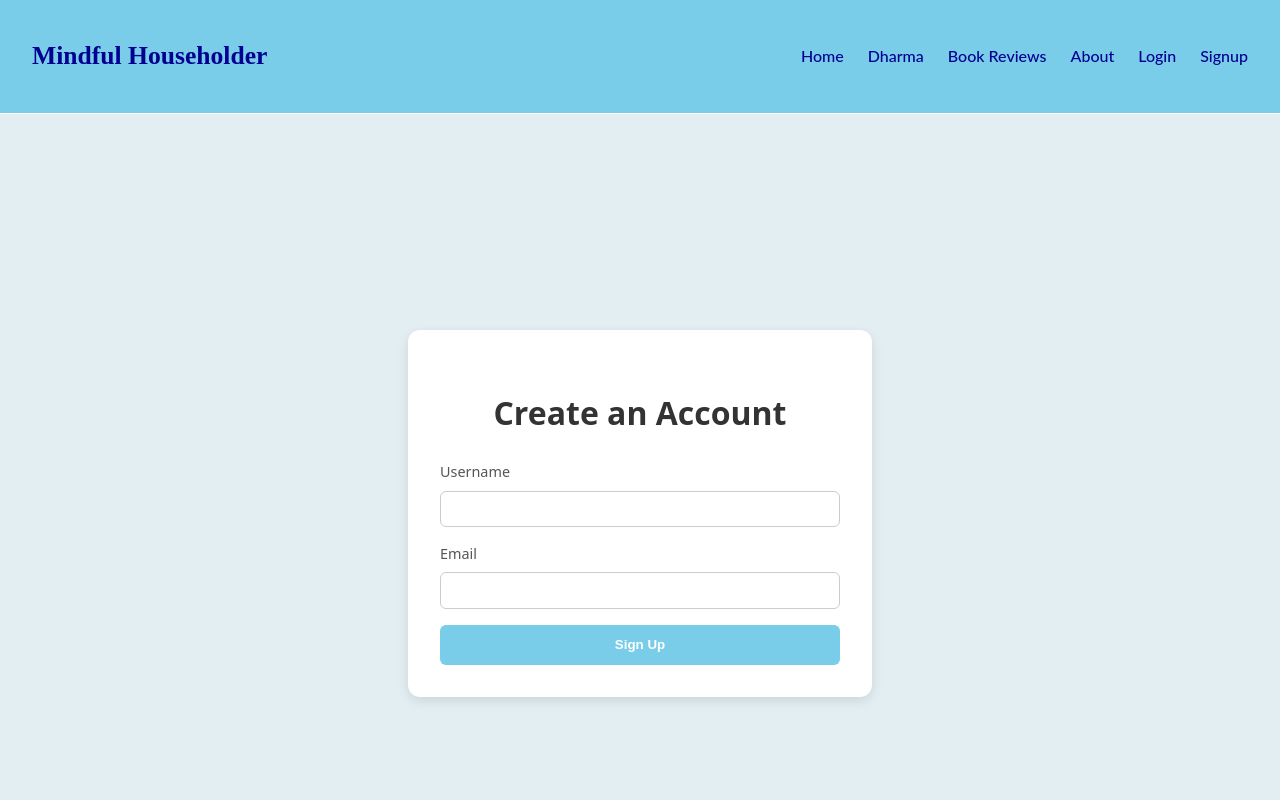
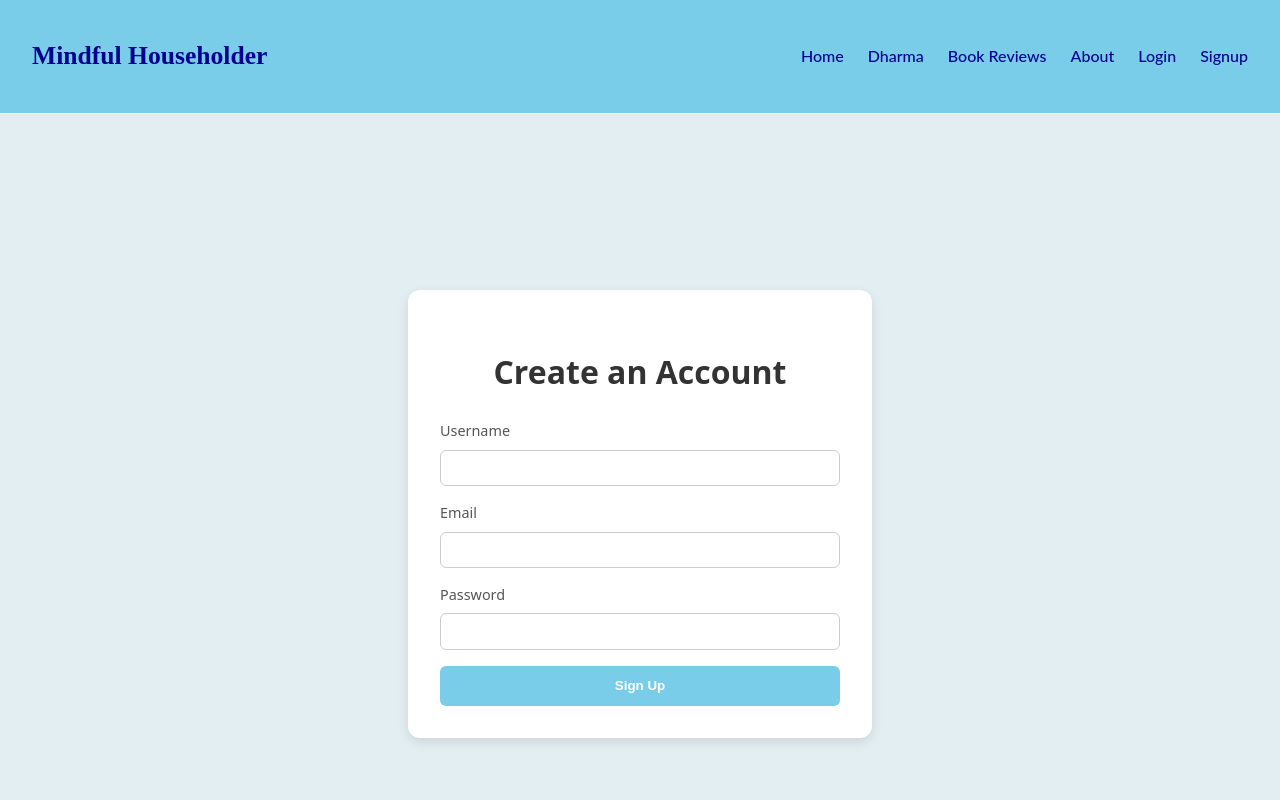
Before and after one commit to MichaelBoegner/householder-ui, a React (Vite) app in the folder householder-ui/: page /signup in a window 1280 px wide. Shown: the top 800 px of the page. Built offline with nearby package versions, Linux system fonts and the light colour scheme; the HTML template or start-up script is replaced by a standard one.

Commit message:
added password management for signup

```diff
--- a/householder-ui/src/pages/Signup/Signup.tsx
+++ b/householder-ui/src/pages/Signup/Signup.tsx
@@ -10,6 +10,7 @@ interface UserResponse {
 const Signup: React.FC = () => {
   const [username, setUsername] = useState<string>("");
   const [email, setEmail] = useState<string>("");
+  const [password, setPassword] = useState<string>("");
   const [message, setMessage] = useState<string>("");
 
   const handleSubmit = async (e: React.FormEvent<HTMLFormElement>) => {
@@ -22,7 +23,7 @@ const Signup: React.FC = () => {
         headers: {
           "Content-Type": "application/json",
         },
-        body: JSON.stringify({ username, email }),
+        body: JSON.stringify({ username, email, password }),
       });
 
       if (!response.ok) {
@@ -34,6 +35,7 @@ const Signup: React.FC = () => {
       setMessage(`Account created for ${data.username} (${data.email})`);
       setUsername("");
       setEmail("");
+      setPassword("");
     } catch (err: unknown) {
       if (err instanceof Error) {
         setMessage(`Error: ${err.message}`);
@@ -66,6 +68,15 @@ const Signup: React.FC = () => {
             required
           />
 
+          <label htmlFor="password">Password</label>
+          <input
+            id="password"
+            type="password"
+            value={password}
+            onChange={(e) => setPassword(e.target.value)}
+            required
+          />
+
           <button type="submit" className="signup-button">
             Sign Up
           </button>
```
